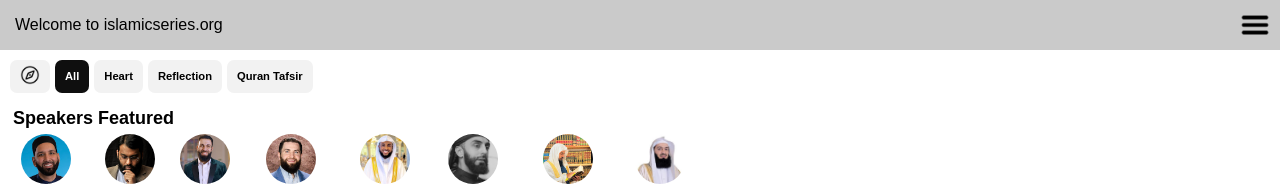
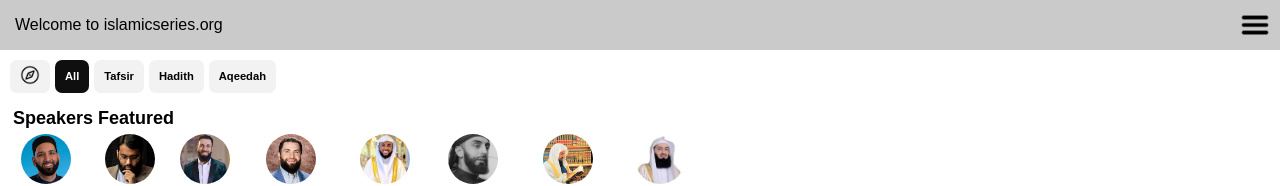
Before and after one commit to sajidmohd717/islamic-lectures-react, a React (Vite) app: page / in a window 1280 px wide. Shown: the top 186 px of the page. Built offline with nearby package versions, Linux system fonts and the light colour scheme.

Commit message:
Update Header.jsx
Changed main catagory names

```diff
--- a/src/Header.jsx
+++ b/src/Header.jsx
@@ -13,9 +13,9 @@ function Header() {
         <div className="catagories">
           <button className="cat-btn"><img className="discover" src={discover} alt="" /></button>
           <button className="cat-btn current-cat">All</button>
-          <button className="cat-btn">Heart</button>
-          <button className="cat-btn">Reflection</button>
-          <button className="cat-btn">Quran Tafsir</button>
+          <button className="cat-btn">Tafsir</button>
+          <button className="cat-btn">Hadith</button>
+          <button className="cat-btn">Aqeedah</button>
           <button></button>
         </div>
         <div className="view-all-cat"></div>
```
